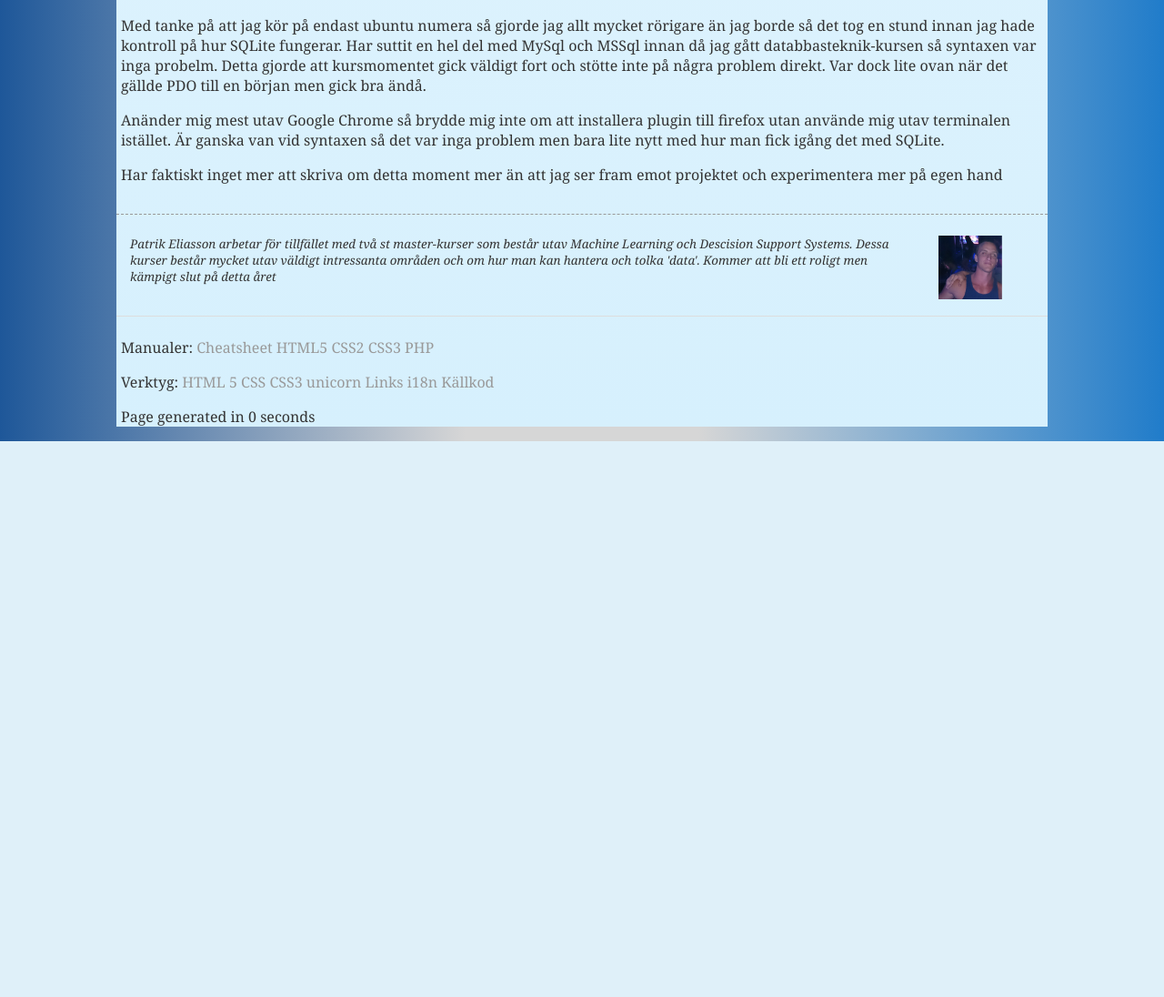
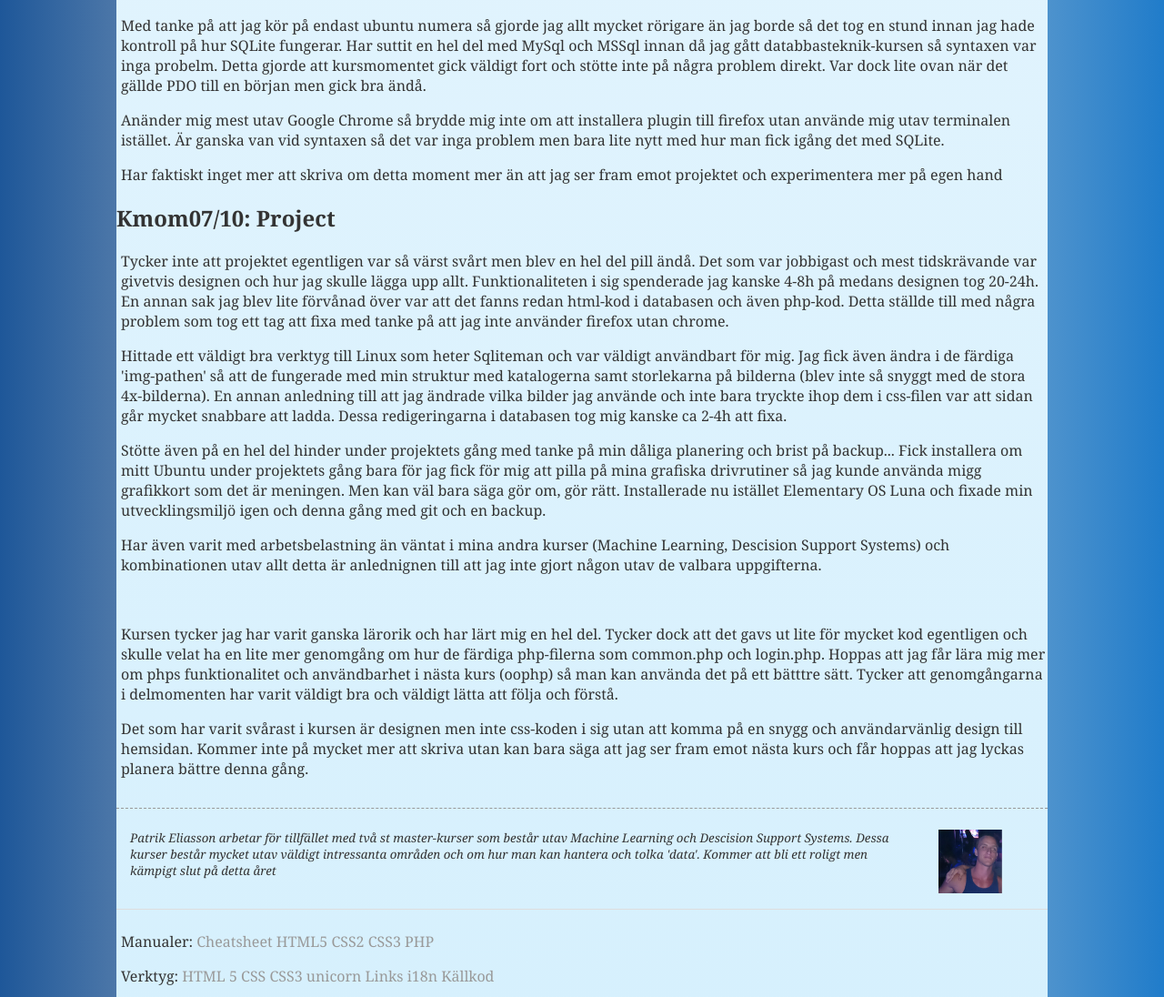
Before and after one commit to Eliasson9/Project, a PHP site: page /report.php in a window 1280 px wide. Shown: the part 1985-3081 px from the top of the page at 91% size. Before the commit the page ends 2470 px from the top, so only its background shows below. Run offline with PHP 8.4, Linux system fonts and the light colour scheme.

Commit message:
added report

```diff
--- a/report.php
+++ b/report.php
@@ -43,6 +43,17 @@
 		<p>Med tanke på att jag kör på endast ubuntu numera så gjorde jag allt mycket rörigare än jag borde så det tog en stund innan jag hade kontroll på hur SQLite fungerar. Har suttit en hel del med MySql och MSSql innan då jag gått databbasteknik-kursen så syntaxen var inga probelm. Detta gjorde att kursmomentet gick väldigt fort och stötte inte på några problem direkt. Var dock lite ovan när det gällde PDO till en början men gick bra ändå.</p>
 		<p>Anänder mig mest utav Google Chrome så brydde mig inte om att installera plugin till firefox utan använde mig utav terminalen istället. Är ganska van vid syntaxen så det var inga problem men bara lite nytt med hur man fick igång det med SQLite.</p>
 		<p>Har faktiskt inget mer att skriva om detta moment mer än att jag ser fram emot projektet och experimentera mer på egen hand</p>
+
+
+		<h2>Kmom07/10: Project</h2>
+
+		<p>Tycker inte att projektet egentligen var så värst svårt men blev en hel del pill ändå. Det som var jobbigast och mest tidskrävande var givetvis designen och hur jag skulle lägga upp allt. Funktionaliteten i sig spenderade jag kanske 4-8h på medans designen tog 20-24h. En annan sak jag blev lite förvånad över var att det fanns redan html-kod i databasen och även php-kod. Detta ställde till med några problem som tog ett tag att fixa med tanke på att jag inte använder firefox utan chrome. </p>
+		<p>Hittade ett väldigt bra verktyg till Linux som heter Sqliteman och var väldigt användbart för mig. Jag fick även ändra i de färdiga 'img-pathen' så att de fungerade med min struktur med katalogerna samt storlekarna på bilderna (blev inte så snyggt med de stora 4x-bilderna). En annan anledning till att jag ändrade vilka bilder jag använde och inte bara tryckte ihop dem i css-filen var att sidan går mycket snabbare att ladda. Dessa redigeringarna i databasen tog mig kanske ca 2-4h att fixa. </p>
+		<p>Stötte även på en hel del hinder under projektets gång med tanke på min dåliga planering och brist på backup... Fick installera om mitt Ubuntu under projektets gång bara för jag fick för mig att pilla på mina grafiska drivrutiner så jag kunde använda migg grafikkort som det är meningen. Men kan väl bara säga gör om, gör rätt. Installerade nu istället Elementary OS Luna och fixade min utvecklingsmiljö igen och denna gång med git och en backup. </p>
+		<p>Har även varit med arbetsbelastning än väntat i mina andra kurser (Machine Learning, Descision Support Systems) och kombinationen utav allt detta är anlednignen till att jag inte gjort någon utav de valbara uppgifterna.</p>
+		<br />
+		<p>Kursen tycker jag har varit ganska lärorik och har lärt mig en hel del. Tycker dock att det gavs ut lite för mycket kod egentligen och skulle velat ha en lite mer genomgång om hur de färdiga php-filerna som common.php och login.php. Hoppas att jag får lära mig mer om phps funktionalitet och användbarhet i nästa kurs (oophp) så man kan använda det på ett bätttre sätt. Tycker att genomgångarna i delmomenten har varit väldigt bra och väldigt lätta att följa och förstå.</p>
+		<p>Det som har varit svårast i kursen är designen men inte css-koden i sig utan att komma på en snygg och användarvänlig design till hemsidan. Kommer inte på mycket mer att skriva utan kan bara säga att jag ser fram emot nästa kurs och får hoppas att jag lyckas planera bättre denna gång. </p>
 	</article>
 </div>
 <?php
```
